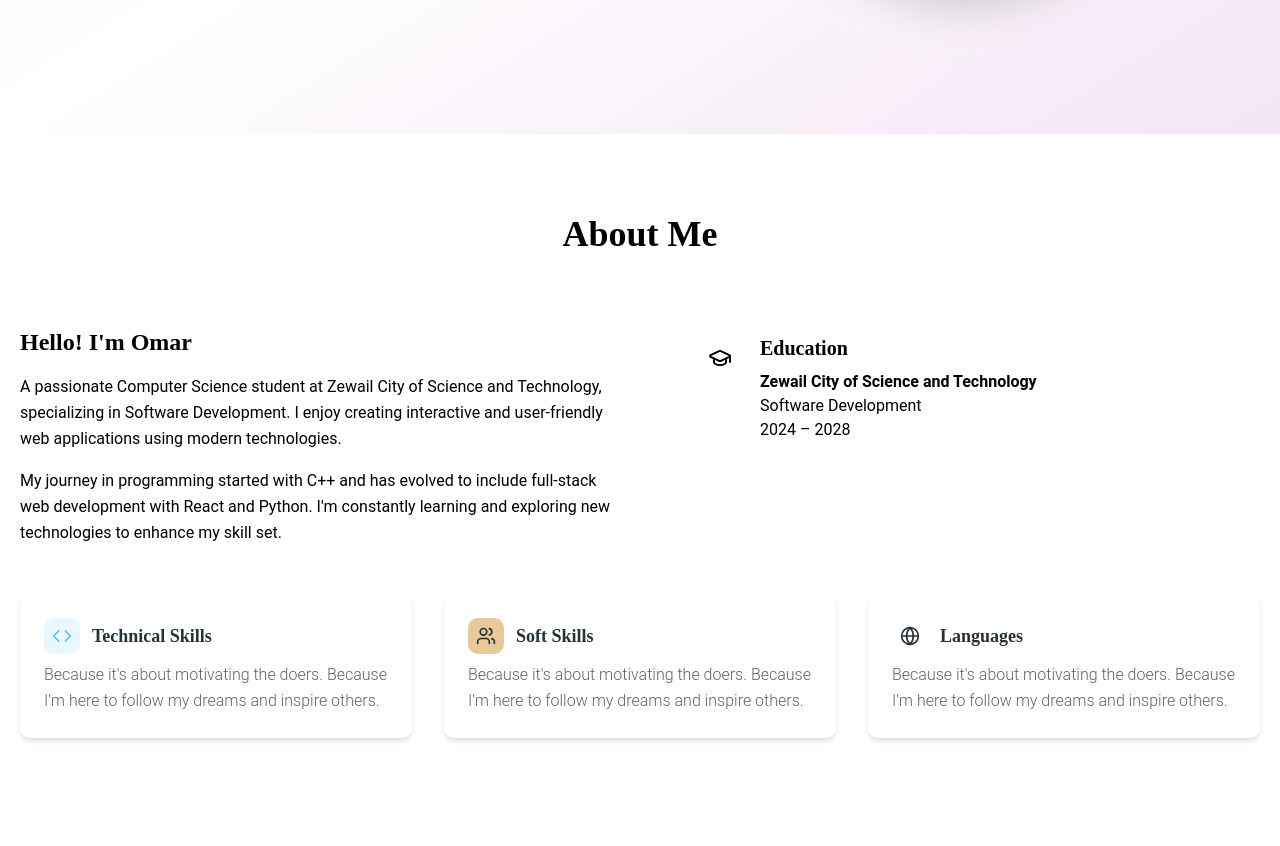
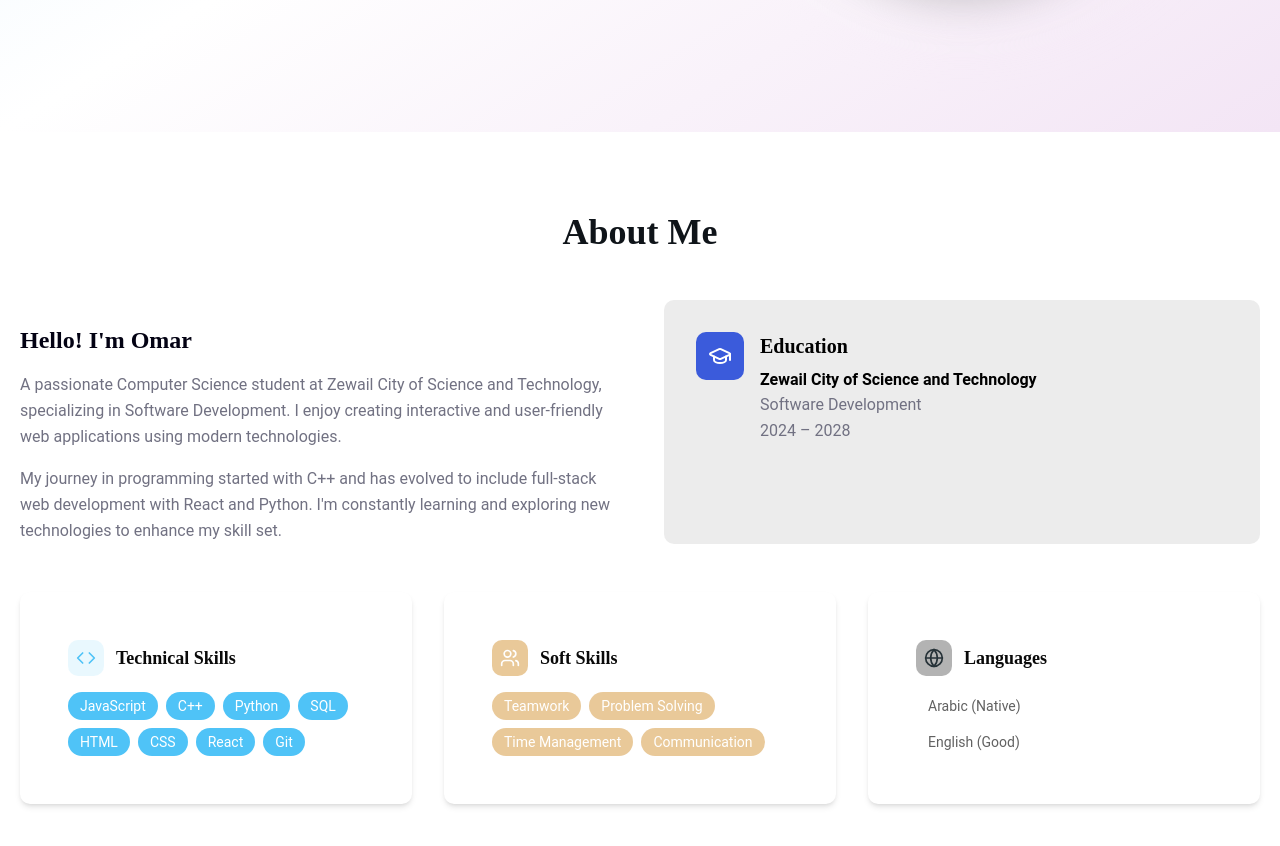
Before and after one commit to Elgazar2005/portofilio, a React (Vite) app: page / in a window 1280 px wide. Shown: the part 740-1586 px from the top of the page. Before the commit the page ends 1558 px from the top, so only its background shows below. Built offline with nearby package versions, Linux system fonts and the light colour scheme.

Commit message:
finish about

```diff
--- a/src/components/About/About.jsx
+++ b/src/components/About/About.jsx
@@ -1,5 +1,6 @@
 import React from "react";
 import { GraduationCap, Code, Users, Globe } from "lucide-react";
+import { skills } from "../../data/skills";
 import {
   Card,
   CardBody,
@@ -9,9 +10,9 @@ import {
 } from "@material-tailwind/react";
 function About() {
   return (
-    <section id="about" className="py-20 px-5 md:px-15 bg-background">
+    <section id="about" className="py-20 px-5 md:px-15 bg-light-background dark:!bg-dark-background">
       <div className="max-w-7xl mx-auto">
-        <h2 className="font-['Poppins'] font-bold text-3xl md:text-4xl mb-12 text-center text-foreground">
+        <h2 className="font-['Poppins'] font-bold text-3xl md:text-4xl mb-12 text-center text-dark-background dark:text-light-background">
           About Me
         </h2>
         <div className="grid md:grid-cols-2 gap-12 mb-12">
@@ -20,16 +21,16 @@ function About() {
             {/* Profile Image */}
             <div className="mb-6 flex justify-center md:justify-start"></div>
 
-            <h3 className="font-['Poppins'] font-semibold text-2xl mb-4 text-foreground">
+            <h3 className="font-['Poppins'] font-semibold text-2xl mb-4 text-light-sidebar-primary dark:text-dark-sidebar-foreground">
               Hello! I'm Omar
             </h3>
-            <p className="text-muted-foreground leading-relaxed mb-4">
+            <p className="dark:text-light-sidebar-ring text-light-muted-foreground leading-relaxed mb-4">
               A passionate Computer Science student at Zewail City of Science
               and Technology, specializing in Software Development. I enjoy
               creating interactive and user-friendly web applications using
               modern technologies.
             </p>
-            <p className="text-muted-foreground leading-relaxed">
+            <p className="dark:text-light-sidebar-ring text-light-muted-foreground leading-relaxed">
               My journey in programming started with C++ and has evolved to
               include full-stack web development with React and Python. I'm
               constantly learning and exploring new technologies to enhance my
@@ -37,20 +38,20 @@ function About() {
             </p>
           </div>
 
-          <div className="bg-gradient-to-br from-primary/5 to-accent/5 dark:from-primary/10 dark:to-accent/10 p-8 rounded-lg">
+          <div className="bg-light-ring/25 dark:bg-dark-card p-8 rounded-lg">
             <div className="flex items-start gap-4">
-              <div className="bg-primary/10 dark:bg-primary/20 p-3 rounded-lg">
+              <div className="dark:bg-light-chart-3 bg-dark-chart-1 text-white p-3 rounded-lg">
                 <GraduationCap className="w-6 h-6 text-primary" />
               </div>
               <div>
-                <h3 className="font-['Poppins'] font-semibold text-xl mb-2 text-foreground">
+                <h3 className="font-['Poppins'] font-semibold text-xl mb-2 text-foreground dark:text-dark-sidebar-primary-foreground">
                   Education
                 </h3>
-                <p className="font-semibold text-foreground">
+                <p className="font-semibold text-foreground dark:text-dark-sidebar-primary-foreground">
                   Zewail City of Science and Technology
                 </p>
-                <p className="text-muted-foreground">Software Development</p>
-                <p className="text-muted-foreground">2024 – 2028</p>
+                <p className="dark:text-light-sidebar-ring text-light-muted-foreground leading-relaxed">Software Development</p>
+                <p className="dark:text-light-sidebar-ring text-light-muted-foreground leading-relaxed">2024 – 2028</p>
               </div>
             </div>
           </div>
@@ -58,54 +59,63 @@ function About() {
       </div>
 <div className="grid grid-cols-1 md:grid-cols-3 gap-8">
 
-  <Card className="w-full rounded-lg hover:shadow-lg dark:hover:shadow-accent/10 transition-shadow">
+  <Card className="w-full rounded-lg p-6 hover:shadow-lg dark:hover:shadow-dark-primary/50 transition-shadow bg-light-card dark:bg-dark-card">
     <CardBody>
-      <Typography variant="h5" color="blue-gray" className="mb-2 flex gap-3 items-center">
+      <Typography variant="h5" color="blue-gray" className="mb-4 flex gap-3 items-center ">
         <div className="bg-light-blue-400/10 dark:bg-primary/20 p-2 rounded-lg">
           <Code className="w-5 h-5 text-light-blue-300" />
         </div>
-        <h3 className="font-['Poppins'] font-semibold text-lg text-foreground">
+        <h3 className="font-['Poppins'] font-semibold text-lg text-light-popover-foreground dark:text-dark-sidebar-primary-foreground ">
           Technical Skills
         </h3>
       </Typography>
-      <Typography>
-        Because it&apos;s about motivating the doers. Because I&apos;m
-        here to follow my dreams and inspire others.
-      </Typography>
+       <div className="flex flex-wrap gap-2 mt-2">
+    {skills.Technical_Skills.map((skill, index) => (
+      <span key={index} className="bg-light-blue-300 text-white text-sm px-3 py-1 rounded-full">
+        {skill}
+      </span>
+    ))}
+  </div>
     </CardBody>
   </Card>
 
-  <Card className="w-full rounded-lg hover:shadow-lg dark:hover:shadow-accent/10 transition-shadow">
+  <Card className="w-full rounded-lg p-6 hover:shadow-lg dark:hover:shadow-dark-primary/50 transition-shadow bg-light-card dark:bg-dark-card">
     <CardBody>
-      <Typography variant="h5" color="blue-gray" className="mb-2 flex gap-3 items-center">
+      <Typography variant="h5" color="blue-gray" className="mb-4 flex gap-3 items-center">
         <div className="bg-light-chart-5/40 dark:bg-accent/20 p-2 rounded-lg">
-          <Users className="w-5 h-5 text-accent" />
+          <Users className="w-5 h-5 text-white" />
         </div>
-        <h3 className="font-['Poppins'] font-semibold text-lg text-foreground">
+       <h3 className="font-['Poppins'] font-semibold text-lg text-light-popover-foreground dark:text-dark-sidebar-primary-foreground ">
           Soft Skills
         </h3>
       </Typography>
-      <Typography>
-        Because it&apos;s about motivating the doers. Because I&apos;m
-        here to follow my dreams and inspire others.
-      </Typography>
+             <div className="flex flex-wrap gap-2  mt-2">
+    {skills.soft_skills.map((skill, index) => (
+      <span key={index} className="bg-light-chart-5/40  text-white text-sm px-3 py-1 rounded-full">
+        {skill}
+      </span>
+    ))}
+  </div>
     </CardBody>
   </Card>
 
-  <Card className="w-full rounded-lg hover:shadow-lg dark:hover:shadow-accent/10 transition-shadow">
+  <Card className="w-full rounded-lg p-6 hover:shadow-lg dark:hover:shadow-dark-primary/50 transition-shadow bg-light-card dark:bg-dark-card">
     <CardBody>
-      <Typography variant="h5" color="blue-gray" className="mb-2 flex gap-3 items-center">
-        <div className="bg-secondary/10 dark:bg-secondary/20 p-2 rounded-lg">
+      <Typography variant="h5" color="blue-gray" className="mb-4 flex gap-3 items-center">
+        <div className="bg-light-sidebar-ring dark:bg-secondary/20 p-2 rounded-lg">
           <Globe className="w-5 h-5 text-secondary" />
         </div>
-        <h3 className="font-['Poppins'] font-semibold text-lg text-foreground">
+       <h3 className="font-['Poppins'] font-semibold text-lg text-light-popover-foreground dark:text-dark-sidebar-primary-foreground ">
           Languages
         </h3>
       </Typography>
-      <Typography>
-        Because it&apos;s about motivating the doers. Because I&apos;m
-        here to follow my dreams and inspire others.
-      </Typography>
+       <div className="flex flex-col flex-wrap gap-2 mt-2">
+    {skills.Languages.map((skill, index) => (
+      <span key={index} className="bg-primary/10  text-primary dark:text-dark-foreground text-sm px-3 py-1 rounded-full">
+        {skill}
+      </span>
+    ))}
+  </div>
     </CardBody>
   </Card>
 
--- a/src/components/About/Skills.jsx
+++ /dev/null
@@ -1,14 +0,0 @@
-import React from 'react'
-import { skills } from "../../data/skills";
-
-function Skills() {
-  return (
-    <div>
-      {skills.frontend.map((skill, index) => (
-        <p key={index}>{skill}</p>
-      ))}
-    </div>
-  );
-}
-
-export default Skills;
--- a/src/components/Hero/Hero.jsx
+++ b/src/components/Hero/Hero.jsx
@@ -11,7 +11,6 @@ function Hero() {
     <section className="min-h-screen flex items-center justify-center px-5 md:px-15 pt-20  bg-gradient-to-br from-blue-50 via-white to-purple-50 dark:from-blue-gray-800 dark:via-light-500 dark:to-blue-800">
       <div className="max-w-7xl mx-auto w-full">
         <div className="grid md:grid-cols-2 gap-12 items-center">
-
           {/* Left Side - Text */}
           <div className="order-2 md:order-1">
             <h1 className="font-['Poppins'] font-bold text-4xl md:text-5xl lg:text-6xl mb-6 text-foreground text-black dark:text-dark-foreground">
@@ -31,7 +30,7 @@ function Hero() {
               React and Python. I enjoy solving real-world problems through code
               and continuously learning new technologies.
             </p>
-            <div className="flex flex-wrap gap-4">
+            <div className="flex flex-wrap gap-4 mb-4">
               <button
                 onClick={scrollToProjects}
                 className="bg-primary text-primary-foreground px-8 py-3 rounded-lg hover:bg-primary/90 transition-all transform hover:scale-105 shadow-lg bg-light-blue-500 text-white "
@@ -55,7 +54,6 @@ function Hero() {
           </div>
           <div className="order-1 md:order-2 flex justify-center items-center ">
             <div className="relative flex items-center justify-center">
-
               <div className="absolute -inset-4 bg-gradient-to-br from-primary/20 to-accent/20 rounded-full blur-2xl "></div>
               <img
                 src={hero}
@@ -65,7 +63,6 @@ function Hero() {
               <div className="absolute -inset-2 border-4 border-primary/30 rounded-full animate-pulse"></div>
             </div>
           </div>
-
         </div>
       </div>
     </section>
--- a/src/components/Navbar/header.jsx
+++ b/src/components/Navbar/header.jsx
@@ -83,7 +83,7 @@ function Header() {
   }, []);
 
   return (
-    <Navbar className="!max-w-full w-full sticky z-50 top-0 px-4 py-2 lg:px-8 lg:py-4 bg-light-background dark:bg-dark-background">
+   <Navbar className="!max-w-full w-full sticky z-50 top-0 px-4 py-2 lg:px-8 lg:py-4 !bg-light-background dark:!bg-dark-background !border-0 !shadow-none">
       <div className="flex items-center justify-between text-blue-gray-900 ">
         {/* Left - Logo */}
         <div className="flex-1 text-dark-background dark:text-light-background">
--- a/src/data/skills.js
+++ b/src/data/skills.js
@@ -1,7 +1,5 @@
-const skills = {
-
-  tools: ["GitHub", "VS Code", "Vite", "NPM"],
-  Technical_Skills: ["JavaScript", "C++","Python","SQL","HTML","CSS","React","Git"],
-  Languages:["Arabic (Native)","English (Good)"],
-  soft_skills:["Teamwork","Problem Solving","Time Management","Communication"]
+export const skills = {
+  Technical_Skills: ["JavaScript", "C++", "Python", "SQL", "HTML", "CSS", "React", "Git"],
+  Languages: ["Arabic (Native)", "English (Good)"],
+  soft_skills: ["Teamwork", "Problem Solving", "Time Management", "Communication"],
 };
```
Lines whose indentation alone changed are shown as unchanged.
